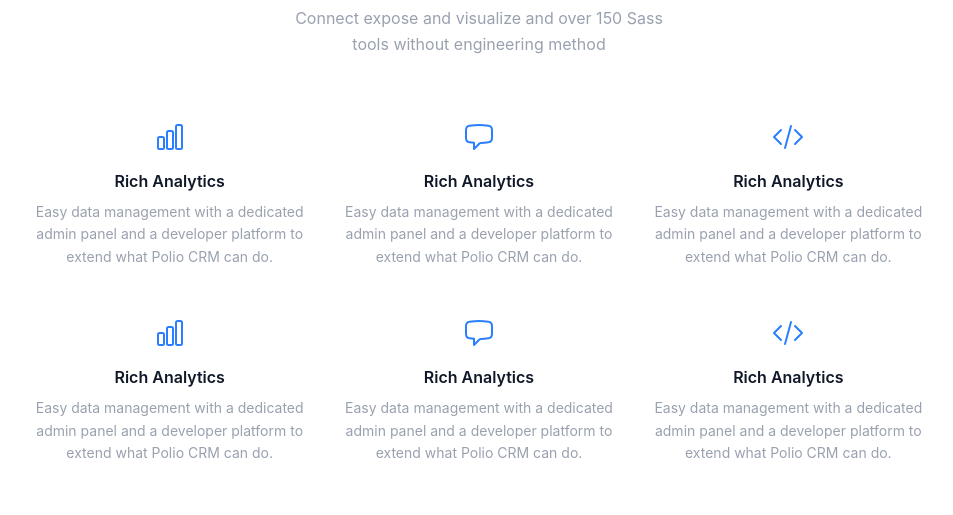
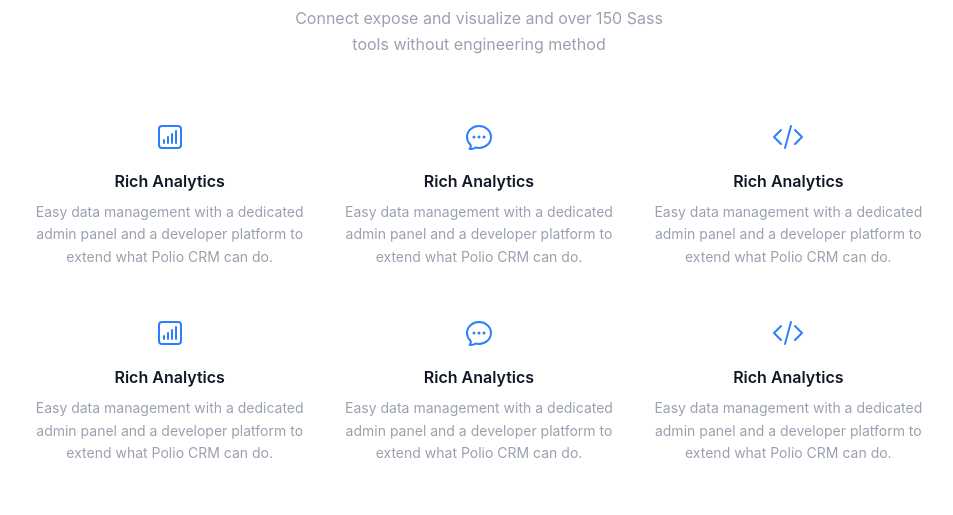
Before and after one commit to Nattapan-T/my-landing-page, a React (Vite) app: page / in a window 1280 px wide. Shown: the part 1340-1855 px from the top of the page, without its empty margins (161-1114 px from the left). Built offline with nearby package versions, Linux system fonts and the light colour scheme.

Commit message:
style: enhance UI interactions with hover effects and global cursor management

```diff
--- a/src/components/client/index.tsx
+++ b/src/components/client/index.tsx
@@ -13,7 +13,7 @@ function Client() {
         Already loved and trusted by product team
       </h3>
 
-      <div className="grid grid-cols-2 md:grid-auto-fill gap-x-10 gap-y-8 max-w-4xl mx-auto">
+      <div className="grid grid-cols-2 md:grid-auto-fit gap-x-10 gap-y-8 max-w-4xl mx-auto">
         {[...logos, ...logos].map((logo, i) => (
           <img
             key={i}
--- a/src/components/faq/index.tsx
+++ b/src/components/faq/index.tsx
@@ -5,13 +5,13 @@ function Accordion({ question, answer }: { question: string; answer: string }) {
 
   return (
     <div
-      className="bg-gray-50 rounded-2xl px-6 py-4 cursor-pointer"
+      className="bg-gray-50 rounded-2xl px-6 py-4 cursor-pointer hover:bg-gray-100 transition-colors group"
       onClick={() => setIsOpen(!isOpen)}
     >
       <div className="flex justify-between items-center">
         <h3 className="text-base text-gray-800">{question}</h3>
         <svg
-          className={`w-5 h-5 text-gray-500 transition-transform duration-300 ${isOpen ? "rotate-180" : ""}`}
+          className={`w-5 h-5 text-gray-500 transition-transform duration-300 group-hover:text-gray-900 group-hover:scale-110 ${isOpen ? "rotate-180" : ""}`}
           fill="none"
           stroke="currentColor"
           viewBox="0 0 24 24"
--- a/src/components/feature/index.tsx
+++ b/src/components/feature/index.tsx
@@ -1,18 +1,18 @@
 import {
-  ChartBarIcon,
-  ChatBubbleLeftIcon,
+  ChartBarSquareIcon,
+  ChatBubbleOvalLeftEllipsisIcon,
   CodeBracketIcon,
 } from "@heroicons/react/24/outline";
 
 const featureItems = [
   {
-    icon: ChartBarIcon,
+    icon: ChartBarSquareIcon,
     title: "Rich Analytics",
     description:
       "Easy data management with a dedicated admin panel and a developer platform to extend what Polio CRM can do.",
   },
   {
-    icon: ChatBubbleLeftIcon,
+    icon: ChatBubbleOvalLeftEllipsisIcon,
     title: "Rich Analytics",
     description:
       "Easy data management with a dedicated admin panel and a developer platform to extend what Polio CRM can do.",
@@ -43,8 +43,14 @@ function Feature() {
         {[...featureItems, ...featureItems].map((item, i) => {
           const Icon = item.icon;
           return (
-            <div key={i} className="flex flex-col items-center text-center">
-              <Icon className="h-8 w-8 text-blue-500 mb-4" strokeWidth={1.5} />
+            <div
+              key={i}
+              className="group flex flex-col items-center text-center transition-all duration-300 ease-in-out hover:scale-110"
+            >
+              <Icon
+                className="h-8 w-8 text-blue-500 mb-4 transition-transform duration-300 ease-in-out group-hover:rotate-12 group-hover:scale-125"
+                strokeWidth={1.5}
+              />
               <h3 className="text-base font-semibold text-gray-900 mb-2">
                 {item.title}
               </h3>
--- a/src/components/request-demo/index.tsx
+++ b/src/components/request-demo/index.tsx
@@ -61,13 +61,13 @@ function RequestDemo() {
               <button
                 onClick={handleGetStarted}
                 disabled={state === "loading" || !isEmailInputValid}
-                className={`rounded-xl border border-gray-300 px-6 py-3 text-base font-semibold text-gray-500 hover:bg-gray-50 disabled:opacity-60 transition-all cursor-pointer ${isEmailInputValid ? "animate-pulse shadow-md backdrop-blur" : ""}`}
+                className={`rounded-xl border border-gray-300 px-6 py-3 text-base font-semibold text-gray-500 hover:bg-gray-50 disabled:opacity-60 transition-all${isEmailInputValid ? "animate-pulse shadow-md backdrop-blur" : ""}`}
               >
                 {state === "loading" ? "Loading..." : "Get Started"}
               </button>
               <button
                 onClick={() => setShowInput(true)}
-                className="rounded-xl bg-blue-600 px-6 py-3 text-base font-semibold text-white hover:bg-blue-700 cursor-pointer"
+                className="rounded-xl bg-blue-600 px-6 py-3 text-base font-semibold text-white hover:bg-blue-700"
               >
                 Request a Demo
               </button>
--- a/src/index.css
+++ b/src/index.css
@@ -4,9 +4,23 @@ html {
   scroll-behavior: smooth;
 }
 
-@utility grid-auto-fill {
+* {
+  cursor: default;
+}
+
+button,
+a,
+[role="button"],
+input,
+textarea,
+select,
+.cursor-pointer {
+  cursor: pointer;
+}
+
+@utility grid-auto-fit {
   grid-template-columns: repeat(
-    auto-fill,
+    auto-fit,
     minmax(clamp(80px, 15vw, 120px), 1fr)
   );
 }
```
